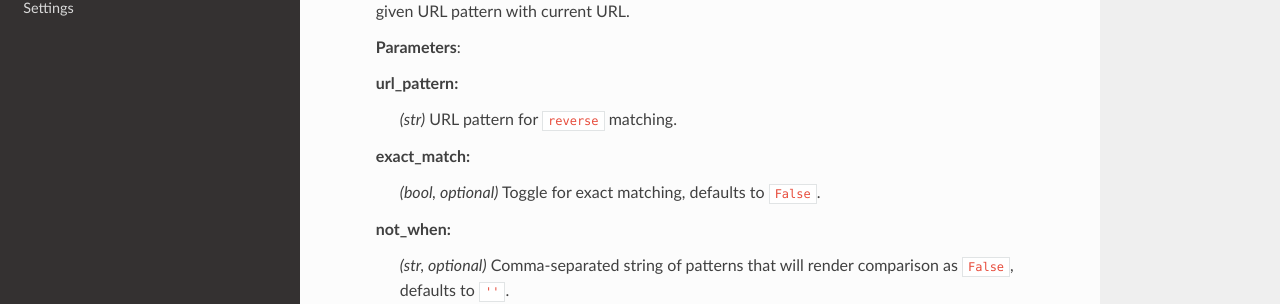
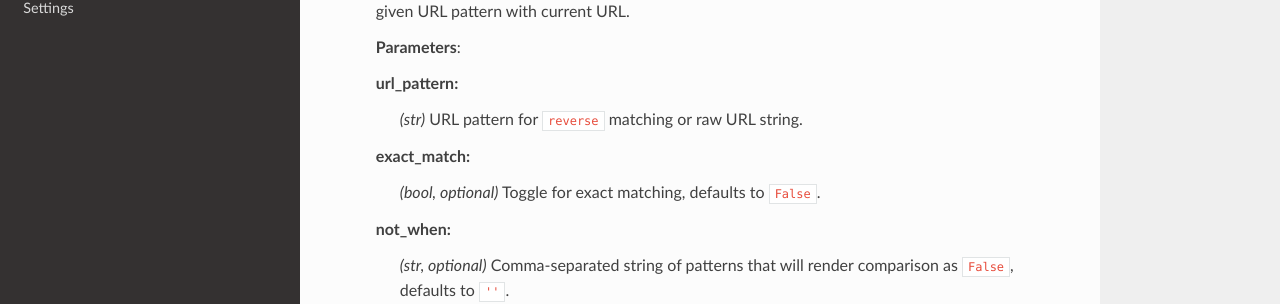
Before and after one commit to josemarimanio/django-adminlte2-templates, a Sphinx documentation site: the page built from docs/template_tags.rst, in a window 1280 px wide and 900 px high. Shown: the part 353-657 px from the top of the window. Built offline with Sphinx 7.4.7 and the Read the Docs theme 2.0.0, drawn with Linux system fonts in a browser that asks for light colours.

Commit message:
Updated docs

```diff
--- a/docs/template_tags.rst
+++ b/docs/template_tags.rst
@@ -16,7 +16,7 @@ Tags
     **Parameters**:
 
     **url_pattern**:
-        *(str)* URL pattern for ``reverse`` matching.
+        *(str)* URL pattern for ``reverse`` matching or raw URL string.
 
     **exact_match**:
         *(bool, optional)* Toggle for exact matching, defaults to ``False``.
```
